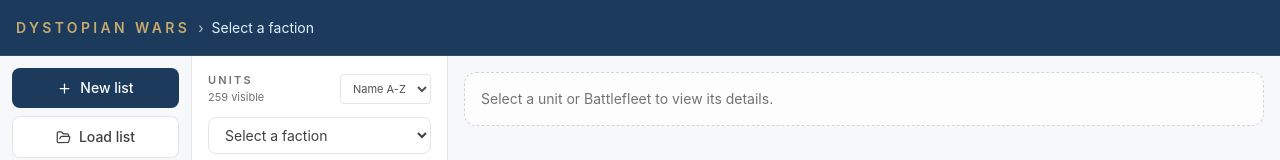
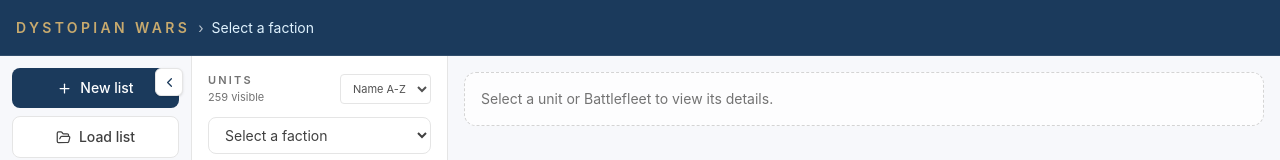
Before and after one commit to sylvainbl/DW-Builder, a React (Vite) app: page / in a window 1280 px wide. Shown: the top 160 px of the page. Built offline with nearby package versions, Linux system fonts and the light colour scheme.

Commit message:
add option to collapse list menu

```diff
--- a/src/components/layout/AppShell.tsx
+++ b/src/components/layout/AppShell.tsx
@@ -1,4 +1,5 @@
-import { useEffect } from 'react'
+import { ChevronLeft, ChevronRight } from 'lucide-react'
+import { useEffect, useState } from 'react'
 import { useParams } from 'react-router-dom'
 import { useAppStore } from '../../store'
 import ListsPanel from '../lists/ListsPanel'
@@ -11,6 +12,7 @@ export default function AppShell() {
     const selectedFactionId = useAppStore((state) => state.selectedFactionId)
     const setSelectedFactionId = useAppStore((state) => state.setSelectedFactionId)
     const setSelectedUnitId = useAppStore((state) => state.setSelectedUnitId)
+    const [listsCollapsed, setListsCollapsed] = useState(false)
 
     useEffect(() => {
         if (factionId && factionId !== selectedFactionId) {
@@ -29,9 +31,37 @@ export default function AppShell() {
     return (
         <div className="flex min-h-screen flex-col bg-[var(--panel)] text-[var(--text)]">
             <AppHeader />
-            <div className="grid flex-1 grid-cols-[15%_20%_65%] overflow-hidden">
-                <div className="min-h-0 overflow-y-auto border-r border-neutral-200">
-                    <ListsPanel />
+            <div className={`grid flex-1 overflow-hidden ${listsCollapsed ? 'grid-cols-[2.25rem_24%_1fr]' : 'grid-cols-[15%_20%_65%]'}`}>
+                <div className="min-h-0 overflow-hidden border-r border-neutral-200">
+                    {listsCollapsed ? (
+                        <div className="flex h-full flex-col items-center bg-[var(--panel)] py-3">
+                            <button
+                                type="button"
+                                title="Show lists"
+                                onClick={() => setListsCollapsed(false)}
+                                className="flex h-7 w-7 items-center justify-center rounded-md border border-neutral-200 bg-white text-[var(--navy)] shadow-sm transition hover:bg-neutral-50"
+                            >
+                                <ChevronRight size={15} />
+                            </button>
+                            <div className="mt-3 rotate-180 text-[10px] font-semibold uppercase tracking-[0.2em] text-neutral-500 [writing-mode:vertical-rl]">
+                                Lists
+                            </div>
+                        </div>
+                    ) : (
+                        <div className="relative h-full">
+                            <button
+                                type="button"
+                                title="Hide lists"
+                                onClick={() => setListsCollapsed(true)}
+                                className="absolute right-2 top-3 z-10 flex h-7 w-7 items-center justify-center rounded-md border border-neutral-200 bg-white text-[var(--navy)] shadow-sm transition hover:bg-neutral-50"
+                            >
+                                <ChevronLeft size={15} />
+                            </button>
+                            <div className="h-full overflow-y-auto">
+                                <ListsPanel />
+                            </div>
+                        </div>
+                    )}
                 </div>
 
                 <div className="min-h-0 overflow-hidden border-r border-neutral-200 bg-white">
```
